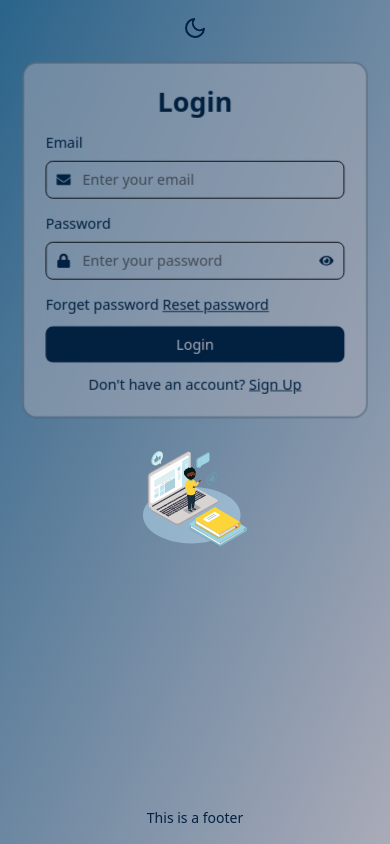
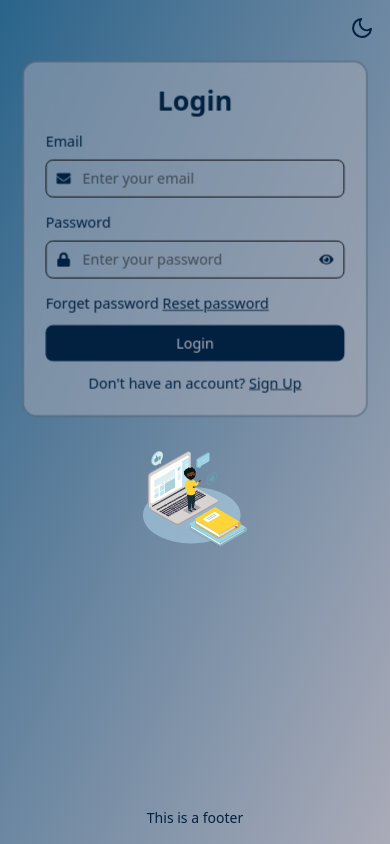
Before and after one commit to RUBA-Labs/frontend-CSC3213, a Next.js app: page /login in a window 390 px wide. Built offline with nearby package versions, Linux system fonts and the light colour scheme.

Commit message:
Theme Icon position responsive - update
Theme Icon position responsive - update.
Both pc and mobile.

```diff
--- a/src/app/(auth)/style/form.css
+++ b/src/app/(auth)/style/form.css
@@ -4,15 +4,17 @@
     .formContainer {
         @apply w-96 p-6 rounded-2xl bg-dark3/50 backdrop-blur-lg border-2 border-dark5/30 shadow-dark5 transition-all duration-300 ease-in-out transform hover:scale-105 hover:shadow-md hover:border-dark5/50
          dark:bg-dark1/20 dark:backdrop-blur-lg border-2 dark:border-dark3/30 dark:shadow-dark3 transition-all duration-300 ease-in-out transform hover:scale-105 hover:shadow-lg dark:hover:border-dark3/20;
+
+         /* Mobile (default) */
+        @apply mt-6;
+
+        /* Larger screens (sm and above) */
+        @screen sm {
+            @apply mt-0;
+        }
     }
 
     .formTitle {
         @apply text-3xl font-bold text-dark5 dark:text-dark3 text-center;
     }
-
-    /* .formContainer:hover {
-        @apply border-dark1  shadow-dark5 ;
-
-    } */
-
 }
--- a/src/styles/ThemeSwitch.css
+++ b/src/styles/ThemeSwitch.css
@@ -1,7 +1,8 @@
 @import "../styles/globals.css";
 
 @layer components {
-    .themeIcon  {
-      @apply text-2xl cursor-pointer transition-transform duration-200 hover:scale-150 text-dark5 dark:text-dark3;
-    }
+  .themeIcon {
+    @apply text-2xl cursor-pointer transition-transform duration-200 hover:scale-150 text-dark5 dark:text-dark3
+    top-4 right-4 absolute z-10;
+  }
 }
```
